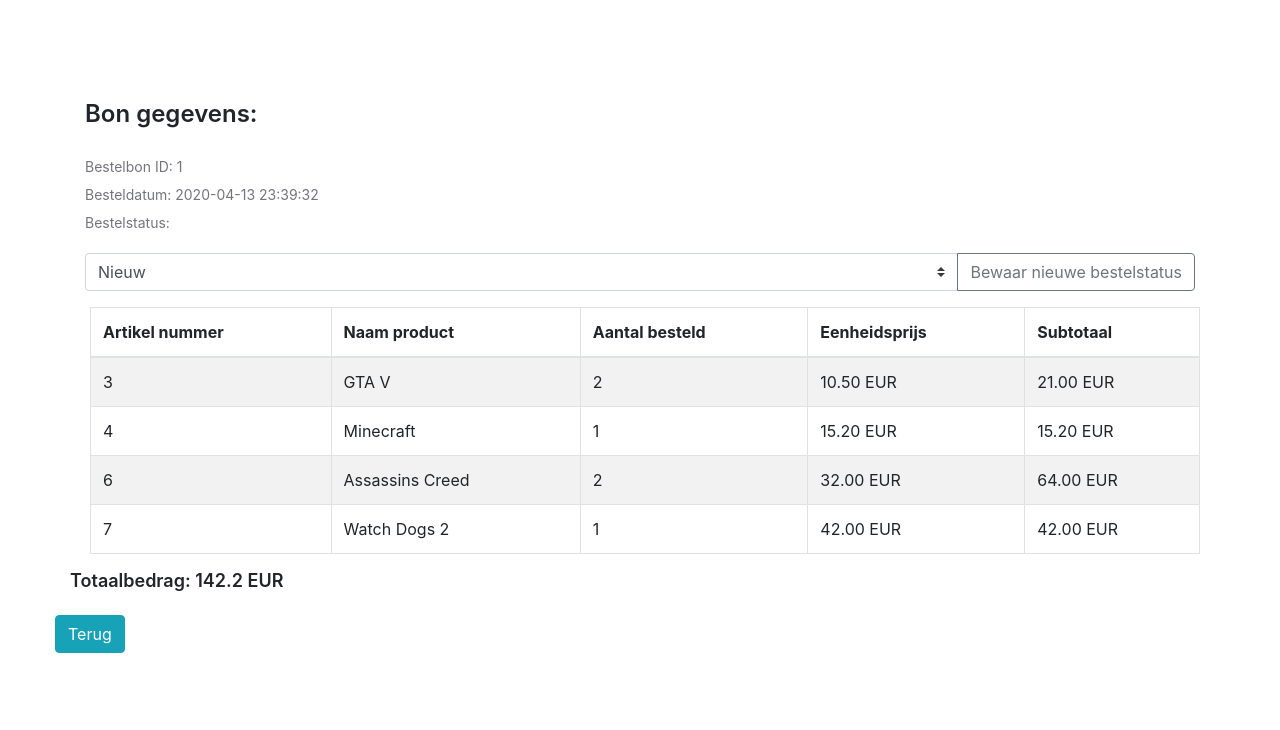
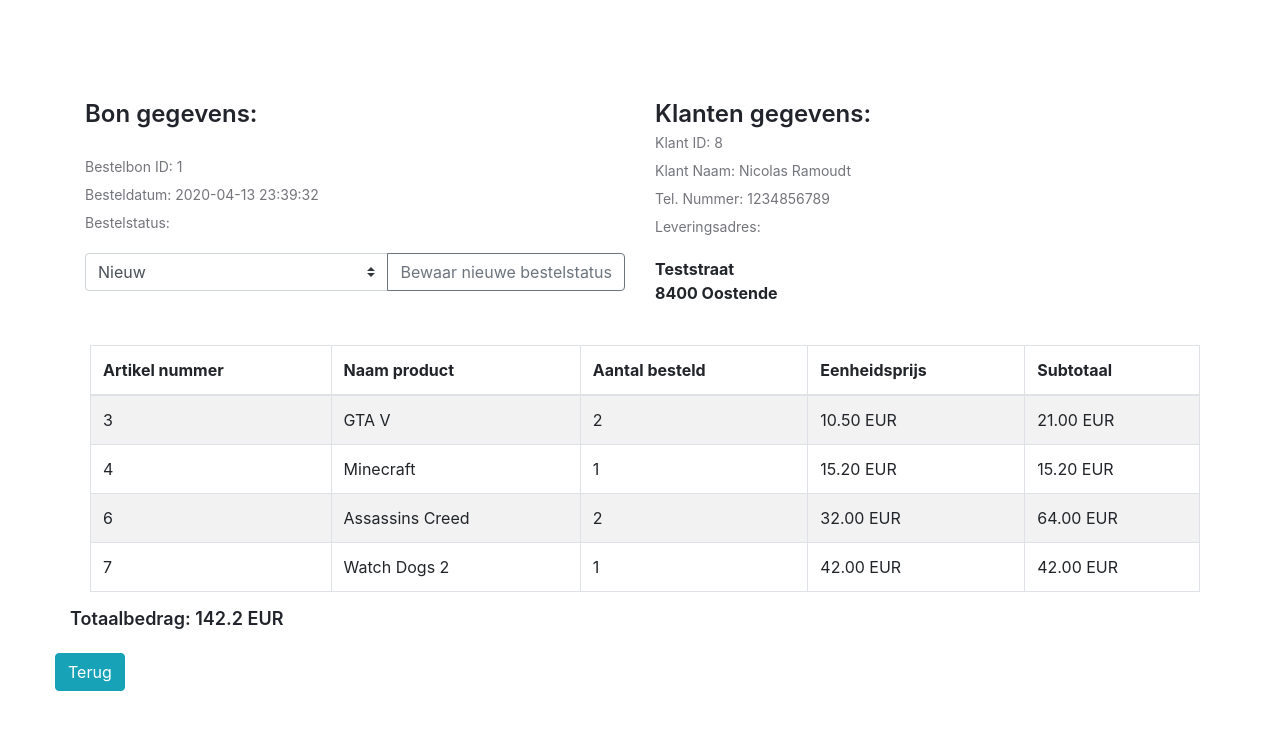
Before and after one commit to LeanValcke/GIP, a PHP site: page /admin/bestellingen/detail.php?bestelbon_id=1 in a window 1280 px wide. Shown: the top 730 px of the page. Run offline with PHP 8.4, Linux system fonts and the light colour scheme; data comes from the database, SQL or seed files in the repository.

Commit message:
Klantengegevens toegevoegd op bestelbon

```diff
--- a/admin/bestellingen/detail.php
+++ b/admin/bestellingen/detail.php
@@ -30,7 +30,7 @@ $bestelbon_id = $_GET['bestelbon_id'];
 
 //connectie
 // Bestelbon ophalen uit database, samen met bestelbon details
-$sql = "SELECT tblbestelbons.id AS bestelbon_id, tblbestelbons.besteldatum, tblbestelstatus.status AS bestelstatus_naam, tblbestelstatus.id AS bestelstatus_id FROM tblbestelbons
+$sql = "SELECT tblbestelbons.id AS bestelbon_id, tblbestelbons.tblklant_KlantID AS KlantID, tblbestelbons.besteldatum, tblbestelstatus.status AS bestelstatus_naam, tblbestelstatus.id AS bestelstatus_id FROM tblbestelbons
         INNER JOIN tblbestelstatus ON tblbestelstatus.id = tblbestelbons.status
         WHERE tblbestelbons.id = {$bestelbon_id}";
 $bestelbon = $dbh->query($sql);
@@ -44,6 +44,12 @@ $sql = "SELECT tblbestelstatus.id, tblbestelstatus.status FROM tblbestelstatus";
 $bestelstatussen = $dbh->query($sql);
 
 $bestelgegevens = $bestelbon->fetchAll()[0];
+
+$sql = "SELECT * FROM tblklant WHERE KlantID = {$bestelgegevens['KlantID']}";
+$levergegevens = $dbh->query($sql);
+
+$levergegevens = $levergegevens->fetchAll()[0];
+
 //var_dump($bestelgegevens);
 //var_dump($bestelstatussen->fetchAll());
 //var_dump($bestelbonContent->fetchAll());
@@ -83,7 +89,7 @@ $bestelgegevens = $bestelbon->fetchAll()[0];
 
 <main class="container categorielijst">
     <div class="row">
-        <div class="col-12">
+        <div class="col-6">
         <h4>Bon gegevens:</h4><br>
         <p>Bestelbon ID: <?php echo $bestelgegevens['bestelbon_id']; ?><br>
             Besteldatum:  <?php echo $bestelgegevens['besteldatum']; ?><br>
@@ -107,6 +113,15 @@ $bestelgegevens = $bestelbon->fetchAll()[0];
             </form>
 
         </div>
+        <div class="col-6">
+            <h4>Klanten gegevens:</h4>
+            <p>Klant ID: <?php echo $levergegevens['KlantID']; ?><br>
+            Klant Naam:  <?php echo $levergegevens['Naam']; ?><br>
+            Tel. Nummer: <?php echo $levergegevens['Telefoonnummer']; ?><br>
+            Leveringsadres:</p>
+            <b><?php echo $levergegevens['Adres']; ?><br><?php echo $levergegevens['Postcode']; ?> <?php echo $levergegevens['Gemeente']; ?><br><br></b>
+        </div>
+    </div>
     </div>
     <div class="row mt-3">
         <div class="col-12">
```
